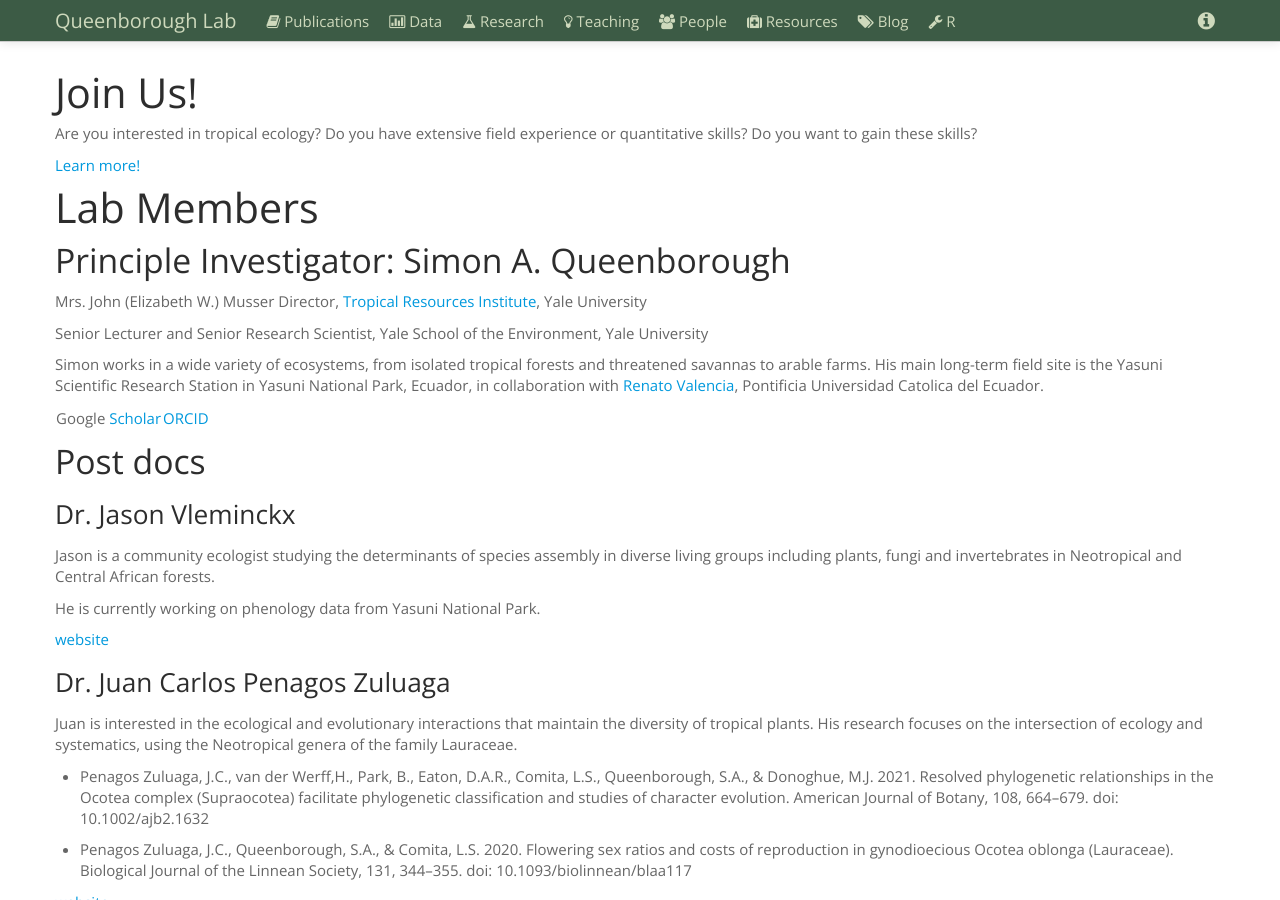
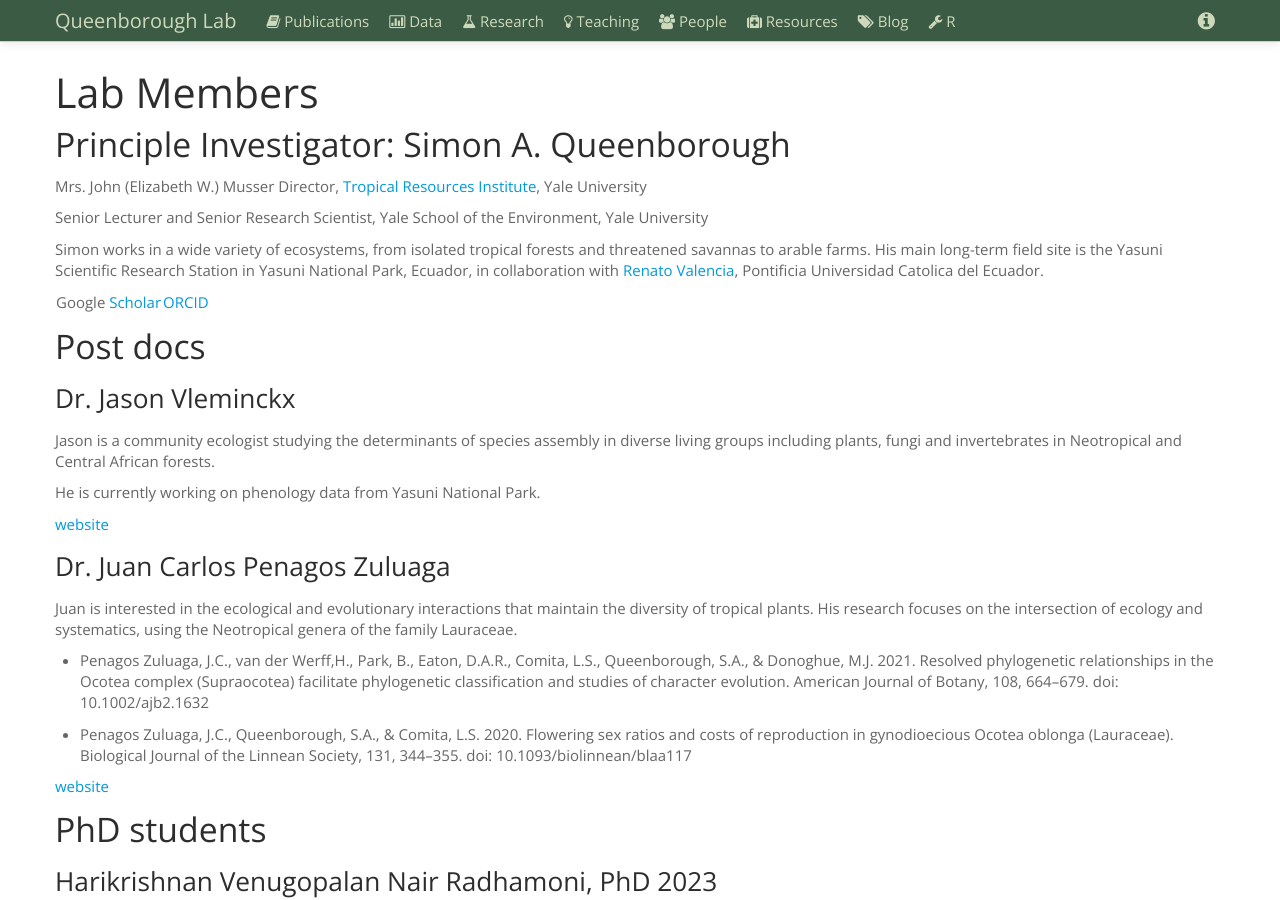
Before and after one commit to saq/saq.github.io, a Jekyll site: the page built from people.md, in a window 1280 px wide and 900 px high. Built offline with Jekyll 4.4.1, drawn with Linux system fonts in a browser that asks for light colours.

Commit message:
Update people.md

```diff
--- a/people.md
+++ b/people.md
@@ -3,13 +3,6 @@ layout: default
 title: People
 
 ---
-
-# Join Us!
-
-Are you interested in tropical ecology? Do you have extensive field experience or quantitative skills? Do you want to gain these skills?
-
-[Learn more!](./lab-openings.html)
-
 
 # Lab Members
 
```
